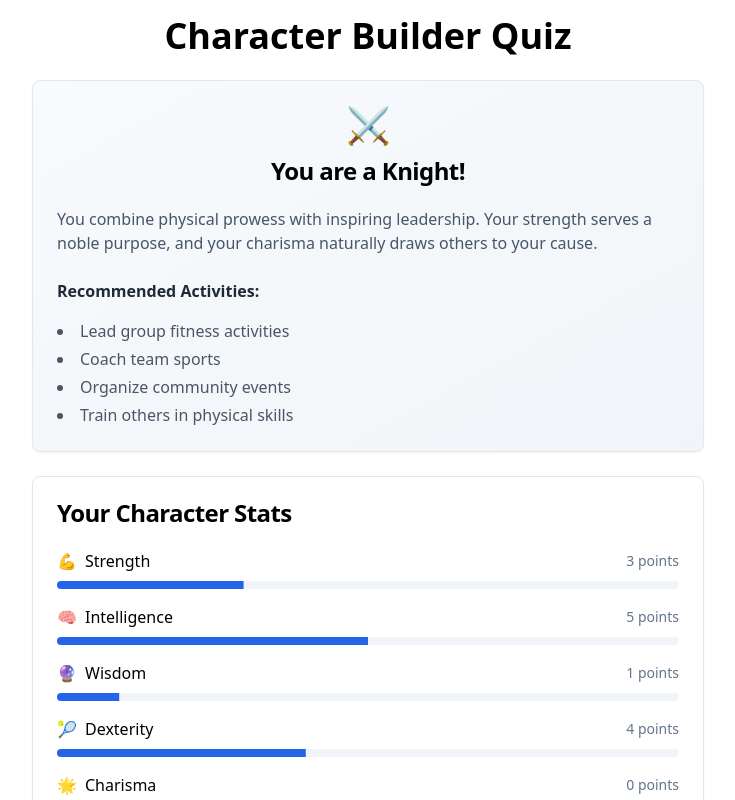
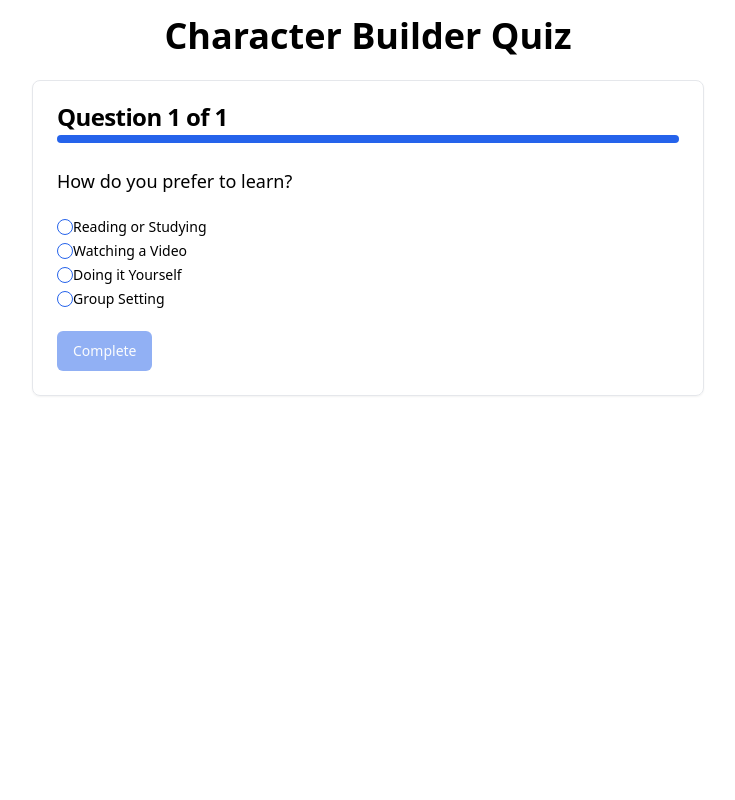
Before and after one commit to cdthedrummer/quiz-app, a Next.js app: page / in a window 1280 px wide. Shown: the top 800 px of the page, without its empty margins (272-1007 px from the left). Built offline with nearby package versions, Linux system fonts and the light colour scheme.

Commit message:
Complete update of main page with Quiz integration

```diff
--- a/app/page.tsx
+++ b/app/page.tsx
@@ -3,20 +3,24 @@ import { useState } from 'react';
 import { Card, CardContent, CardHeader, CardTitle } from '@/components/ui/card';
 import { Progress } from '@/components/ui/progress';
 import { determineArchetype } from './utils/determineArchetype';
-import { CharacterStats } from '@/types';
+import type { CharacterStats } from '@/types';
+import Quiz from '@/components/Quiz';
 
 export default function Home() {
+  const [showResults, setShowResults] = useState(false);
   const [stats, setStats] = useState<CharacterStats>({
-    strength: 3,
-    intelligence: 5,
-    wisdom: 1,
-    dexterity: 4,
+    strength: 0,
+    intelligence: 0,
+    wisdom: 0,
+    dexterity: 0,
     charisma: 0,
     constitution: 0,
   });
 
-  const archetype = determineArchetype(stats);
-  const maxPoints = 10;
+  const handleQuizComplete = (finalStats: CharacterStats) => {
+    setStats(finalStats);
+    setShowResults(true);
+  };
 
   const StatIcon = ({ stat }: { stat: string }) => {
     const icons: Record<string, string> = {
@@ -29,6 +33,18 @@ export default function Home() {
     };
     return <span className="mr-2">{icons[stat]}</span>;
   };
+
+  if (!showResults) {
+    return (
+      <main className="p-4">
+        <h1 className="text-4xl font-bold text-center mb-6">Character Builder Quiz</h1>
+        <Quiz onComplete={handleQuizComplete} />
+      </main>
+    );
+  }
+
+  const archetype = determineArchetype(stats);
+  const maxPoints = 10;
 
   return (
     <main className="p-4">
```
Lines whose indentation alone changed are shown as unchanged.
